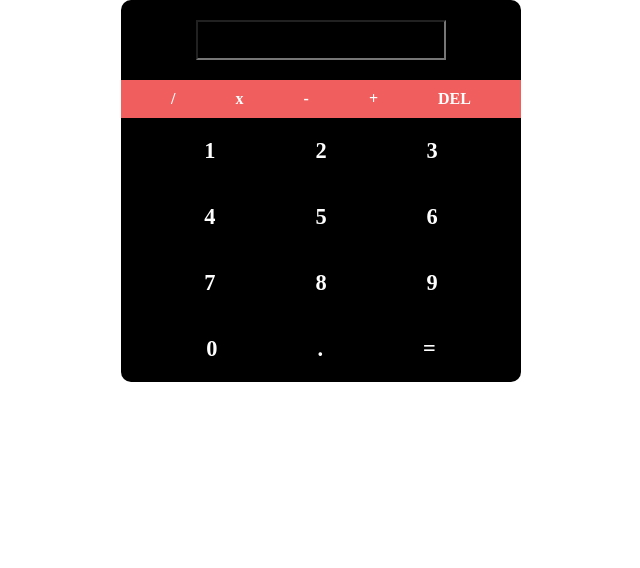
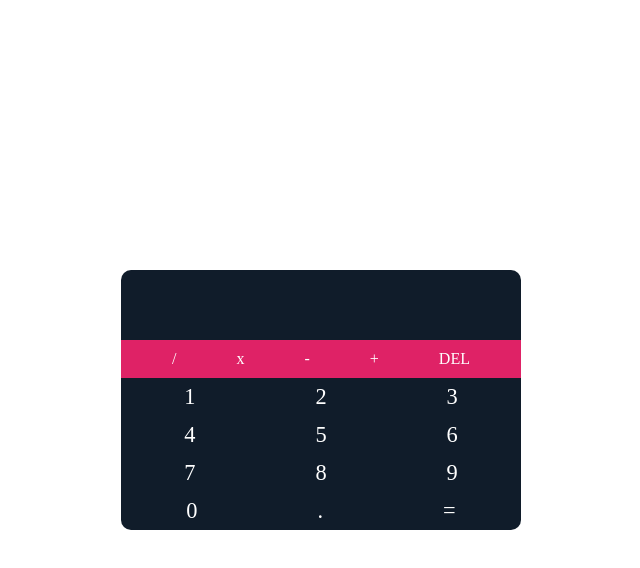
Before and after one commit to ameenpathayil/calc2, a plain HTML site: page index.html in a window 1280 px wide. Shown: the whole page, without its empty margins (319-959 px from the left). Drawn offline with Linux system fonts and the light colour scheme.

Commit message:
Add files via upload

```diff
--- a/index.html
+++ b/index.html
@@ -6,38 +6,39 @@
     <meta name="viewport" content="width=device-width, initial-scale=1.0" />
     <title>Calculator</title>
     <link rel="stylesheet" href="style.css" />
+    <script src="script.js"></script>
   </head>
   <body>
     <div class="container">
       <div class="dispaly">
-        <input type="text" id="result" />
+        <input type="text" class="display-screen" id="result-screen" />
       </div>
       <div class="row1">
-        <div class="operator-button">/</div>
-        <div class="operator-button">x</div>
-        <div class="operator-button">-</div>
-        <div class="operator-button">+</div>
-        <div class="operator-button">DEL</div>
+        <div onclick="clickButton('/');" class="operator-button">/</div>
+        <div onclick="clickButton('*');" class="operator-button">x</div>
+        <div onclick="clickButton('-');" class="operator-button">-</div>
+        <div onclick="clickButton('+');" class="operator-button">+</div>
+        <div onclick="clearScreen( );" class="operator-button">DEL</div>
       </div>
       <div class="row2">
-        <div class="digit-button">1</div>
-        <div class="digit-button">2</div>
-        <div class="digit-button">3</div>
+        <div onclick="clickButton(1);" class="digit-button">1</div>
+        <div onclick="clickButton(2);" class="digit-button">2</div>
+        <div onclick="clickButton(3);" class="digit-button">3</div>
       </div>
       <div class="row2">
-        <div class="digit-button">4</div>
-        <div class="digit-button">5</div>
-        <div class="digit-button">6</div>
+        <div onclick="clickButton(4);" class="digit-button">4</div>
+        <div onclick="clickButton(5);" class="digit-button">5</div>
+        <div onclick="clickButton(6);" class="digit-button">6</div>
       </div>
       <div class="row2">
-        <div class="digit-button">7</div>
-        <div class="digit-button">8</div>
-        <div class="digit-button">9</div>
+        <div onclick="clickButton(7);" class="digit-button">7</div>
+        <div onclick="clickButton(8);" class="digit-button">8</div>
+        <div onclick="clickButton(9);" class="digit-button">9</div>
       </div>
       <div class="row2">
-        <div class="digit-button">0</div>
-        <div class="digit-button">.</div>
-        <div class="digit-button">=</div>
+        <div onclick="clickButton(0);" class="digit-button">0</div>
+        <div onclick="clickButton('.');" class="digit-button">.</div>
+        <div onclick="equalClick( );" class="digit-button">=</div>
       </div>
     </div>
   </body>
--- /dev/null
+++ b/script.js
@@ -0,0 +1,17 @@
+
+function clickButton(val){
+    console.log(val)
+    document.getElementById("result-screen").value=document.getElementById("result-screen").value +val;
+
+}
+
+function clearScreen(){
+    document.getElementById("result-screen").value="";
+}
+
+function equalClick(){
+    var text=document.getElementById("result-screen").value;
+    var result=eval(text)
+    document.getElementById("result-screen").value=result;
+
+}
--- a/style.css
+++ b/style.css
@@ -8,23 +8,29 @@ body{
     display: flex;
     justify-content: center;
     align-items: center;
-    vertical-align: middle;
     margin: auto;
+    height: 100vh;
 }
 .container {
   display: flex;
   flex-direction: column;
-  background-color: black;
+  background-color:rgb(16, 28, 42);
   align-items: center;
   justify-content: center;
   width: 400px;
   border-radius: 10px;
-  font-weight: bold;
+  font-weight:400;
 }
-input {
-  width: 250px;
-  height: 40px;
-  background-color: black;
+.display-screen {
+  width: 350px;
+  height: 30px;
+  background-color:rgb(16, 28, 42);
+  border: none;
+  pointer-events: none;
+  color: white;
+  text-align: end;
+  font-size: 25px;
+  font-weight: 700;
 }
 .dispaly {
   padding: 20px;
@@ -34,13 +40,13 @@ input {
   flex-direction: row;
   width: 100%;
   color: white;
-  background-color: rgb(241, 94, 94);
+  background-color: rgb(223, 34, 102);
   justify-content: center;
   font-size: 1rem;
 
 }
 .row2 {
-    margin: 5px;
+    margin: 1px;
   display: flex;
   flex-direction: row;
   color: white;
@@ -49,7 +55,11 @@ input {
 }
 .operator-button {
   margin:10px 30px;
+  cursor: pointer;
+
 }
 .digit-button {
-    margin:15px 50px;
+    margin:5px 60px;
+    cursor: pointer;
+
 }
```
